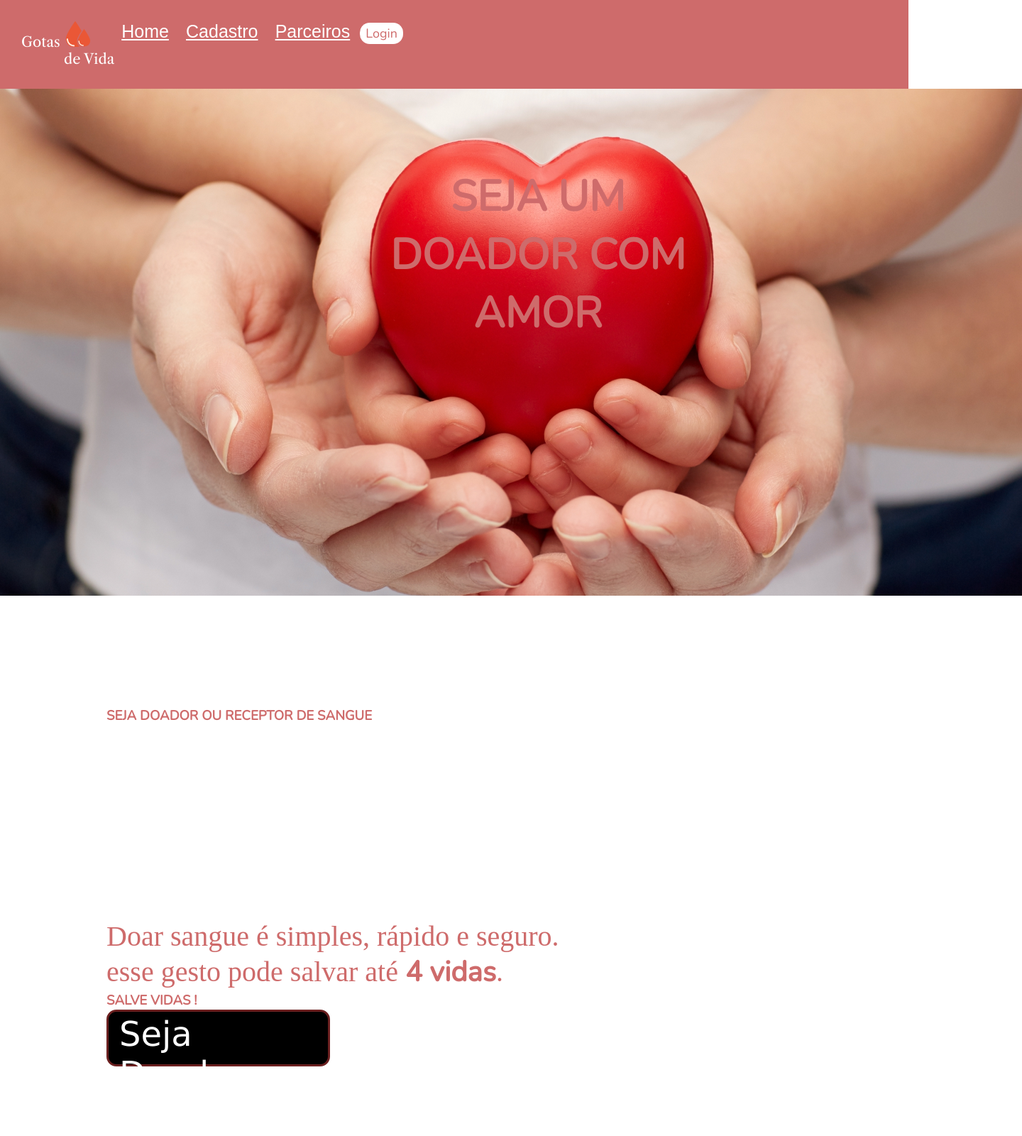
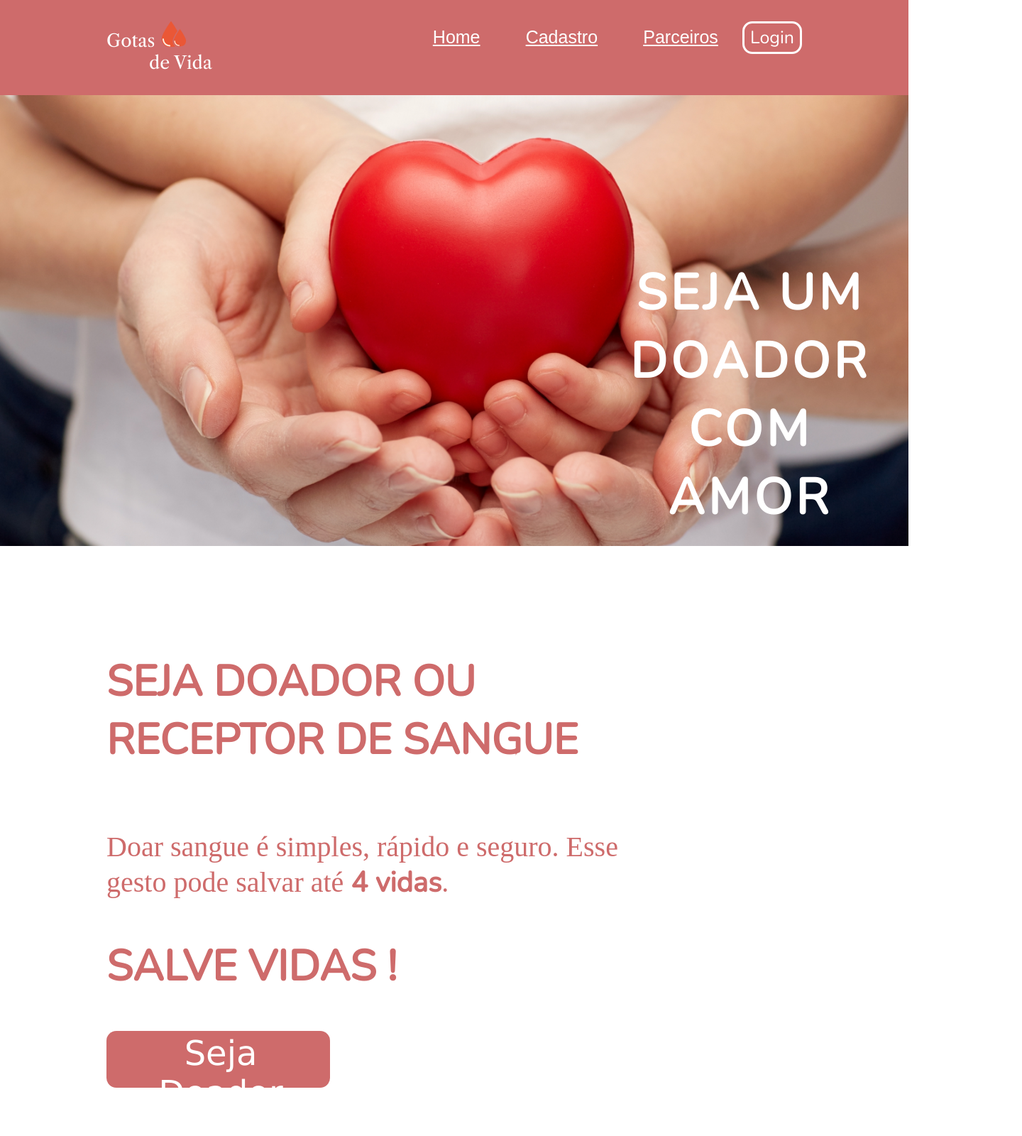
Before and after one commit to FikaSales/Html-CSS, a plain HTML site: page gotasdevida.html in a window 1280 px wide. Shown: the top 1600 px of the page at 71% size, 1440 px wide, since content can reach past the window. Drawn offline with nearby package versions, Linux system fonts and the light colour scheme; a web font is replaced by a local one.

Commit message:
atualizacao dia 29

```diff
--- a/css/gotasdevida.css
+++ b/css/gotasdevida.css
@@ -8,74 +8,95 @@
   color: #ce6b6b;
 }
 /* Estilo do Topo */
-.logo {
-  font-size: 20px;
-  font-family: "Nunito", sans-serif;
-  color: white;
-}
 .cabecalho {
   background: #ce6b6b;
   display: flex;
-  padding: 30px;
-  /* z-index: 1; */
+  justify-content: space-between;
+  padding: 30px 150px;
+  font-weight: 600;
 }
 h2 {
   color: white;
   font-family: "Libre Caslon Text", serif;
-  font-size: 20px;
+  font-size: 25px;
   font-weight: 400;
 }
 a {
-  padding: 10px;
   color: #fff;
   font-family: "Lusitana", sans-serif;
   font-weight: 400;
   font-size: 25px;
+  padding: 30px;
 }
 .login {
-  background: white;
-  font-weight: 500;
-  font-size: 18px;
+  background: #ce6b6b;
+  font-weight: 550;
+  font-size: 25px;
   padding: 3px 8px;
   border-radius: 14px;
-  border: none;
+  border: 3px solid white;
+  color: white;
 }
+.titulo1 {
+  position: absolute;
+  width: 424px;
+  height: 266px;
+  left: 845px;
+  top: 365px;
+  letter-spacing: 5px;
+  text-align: center;
+  font-weight: 700;
+  font-size: 70px;
+  color: white;
+}
+
 /* Estilo do Body */
-.body {
+.box {
   display: grid;
-  justify-content: start;
-  grid-template-columns: 700px;
-  grid-template-rows: 300px;
+  grid-template-columns: 800px;
+  grid-template-rows: 200px;
+  row-gap: 50px;
   padding: 150px;
+}
+.box2,
+.box3,
+.box4 {
+  /* text-indent: 50px;   */
+  display: grid;
+  grid-template-columns: 800px;
+  padding: 150px;
+  /* grid-template-rows: 200px; */
+}
+h4 {
+  font-weight: 400;
+  font-size: 80px;
+  text-decoration: underline;
+}
+.sejadoador {
+  font-weight: 700;
+  font-size: 60px;
+  color: #ce6b6b;
 }
 .coracao {
   width: 100%;
+  height: auto;
+  display: block;
 }
 main {
   font-size: 100%;
   background: white;
 }
 
-.titulo2 {
-  position: absolute;
-  width: 424px;
-  height: 266px;
-  left: 546px;
-  top: 236px;
-  text-align: center;
-  font-weight: 700;
-  font-size: 60px;
-}
-
 .button {
   color: #fff;
-  background: #000;
+  background: #ce6b6b;
   font-size: 48px;
   font-family: "Lucida Sans", "Lucida Sans Regular", "Lucida Grande",
     "Lucida Sans Unicode", Geneva, Verdana, sans-serif;
   padding: 3px 8px 3px 15px;
   border-radius: 14px;
-  border: 3px solid #6b2020;
+  border: 3px solid #ce6b6b;
+  border: none;
   width: 315px;
   height: 80px;
 }
@@ -84,10 +105,23 @@ p {
   font-family: "Lusitana";
   font-size: 40px;
 }
+ul {
+  list-style-type: armenian;
+  font-family: "Lusitana";
+  font-size: 40px;
+  padding: 5px 15px;
+}
+
 /* Estilo do Footer */
+
 /* Pseudo Classes */
+.login:hover {
+  background: white;
+  color: #ce6b6b;
+}
 .button:hover {
-  background: #ce6b6b;
-  border: none;
+  background: white;
+  color: #ce6b6b;
+  border: 3px solid #ce6b6b;
 }
 /* teste para push */
--- a/gotasdevida.html
+++ b/gotasdevida.html
@@ -17,7 +17,8 @@
 </head>
 
 <body>
-  <header class="cabecalho">
+  <header>
+    <div class="cabecalho">
       <div class="logo">
         <h2 class="gotas">Gotas <img class="gota" src="imagens/sangueQuel.png" alt="Logo gota"></h2>
         <h2 class="devida">de Vida</h2>
@@ -28,26 +29,55 @@
         <a href="Parceiros">Parceiros</a>
         <button class="login">Login</button>
       </nav>
+    </div>
+    <div class="coracao">
+      <img class="coracao" src="imagens/coracao.png" alt="coracao" width="1440" height="714">
+    </div>
+
   </header>
   <main>
-    <div class="coracao">
-      <img src="imagens/coracao.png" alt="coracao">
+    <section>
+      <h1 class="titulo1"> SEJA UM DOADOR COM AMOR</h1>
       </div>
-    <section>
+      <div class="box">
+        <h1 class="sejadoador">SEJA DOADOR OU RECEPTOR DE SANGUE
+        </h1>
+        <p>Doar sangue é simples,
+          rápido e seguro. Esse gesto pode salvar até <strong>4 vidas</strong>.</p>
+        <h3 class="sejadoador">SALVE VIDAS !</h3>
+        <button class="button">Seja Doador</button>
+      </div>
+      <div class="box2">
+        <h4>Condições para Doação:</h4>
+        <p>
+        <ul>Saudavel e acima de 50kg;</ul>
+        <ul>Documento Original com foto;
+        </ul>
+        <ul>Ter entre 16 e 60 anos;</ul>
+        <ul>Intervalo de 60 dias para Homens e 90 dias para mulheres;</ul>
+        </p>
+      </div>
+      <div class="box3">
+        <h4>Não pode Doar:</h4>
+        <p>
+        <ul>Teve hepatite aos após os 11 anos;</ul>
+        <ul>Hepatites B e C, HIV, doenças associadas ao HTVL I e II ,doencça de Chagas;</ul>
+        <ul>
+          Drogas Ilícitas Injetáveis;</ul>
+        </p>
 
-      <div>
-        <h1 class="titulo2">SEJA UM DOADOR COM AMOR</h1>
       </div>
-      <div class="body">
-        <h3 class="sejadoador">SEJA DOADOR OU RECEPTOR DE SANGUE
-        </h3>
-        <p>Doar sangue é simples,
-          rápido e seguro. esse gesto pode salvar até <strong>4 vidas</strong>.</p>
-        <h3 class="sejadoador">SALVE VIDAS !</h3>
-        <buttom class="button">Seja Doador</buttom>
+      <div class="box4">
+        <h4>Impedimentos Tempórarios:</h4>
+        <p>
+        <ul>Estar Gravida;</ul>
+        <ul>Pós-gravidez (90 dias parto normal e 180 para parto cesariano);</ul>
+        <ul>Com sintomas de Resfriado, Gripe ou Febre (aguardar 15 pós sintomas);</ul>
+        <ul>Feito Tatuagem ou Piercing ( região oral ou genital), nos ultimmos 12 meses;</ul>
+        </p>
+
       </div>
     </section>
-    <section></section>
   </main>
   <footer><a href="">What's Up</a>
     <a href="">Instagram</a><a href="">FaceBook</a>
```
Lines whose indentation alone changed are shown as unchanged.
